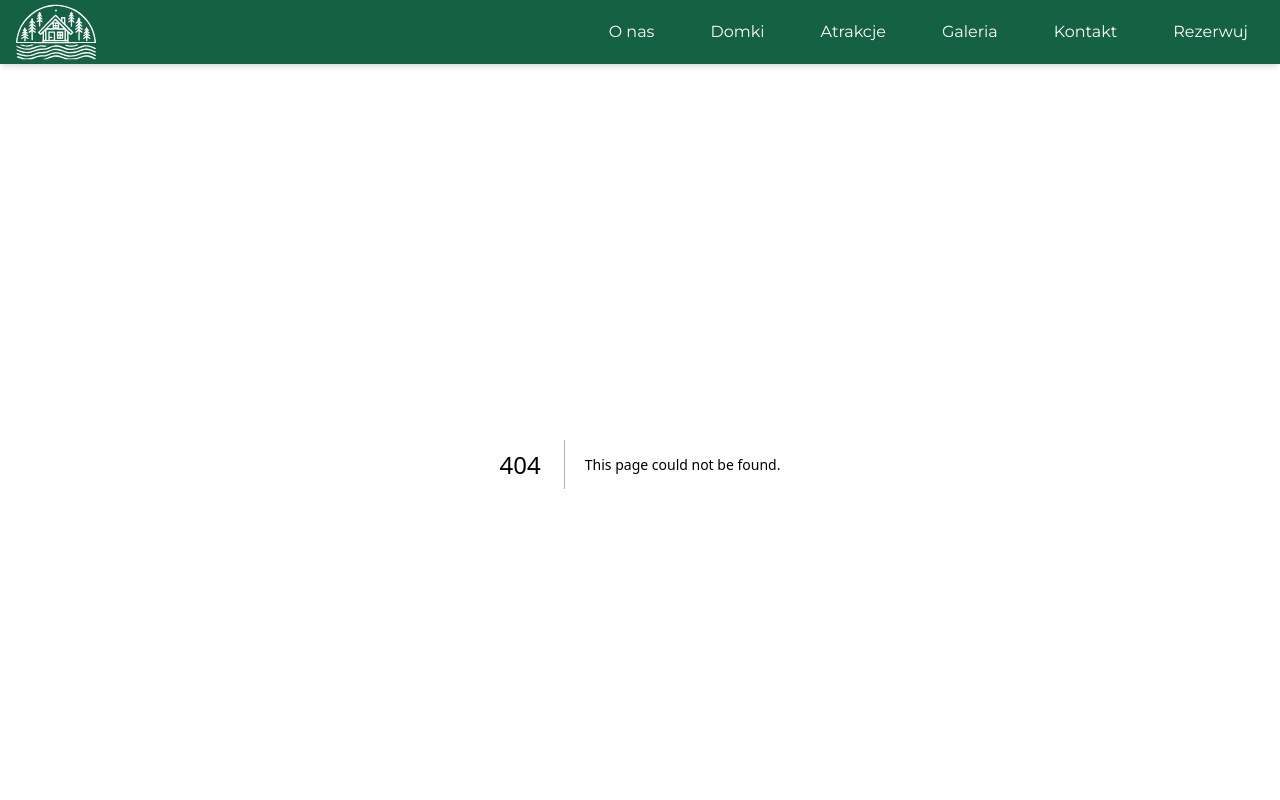
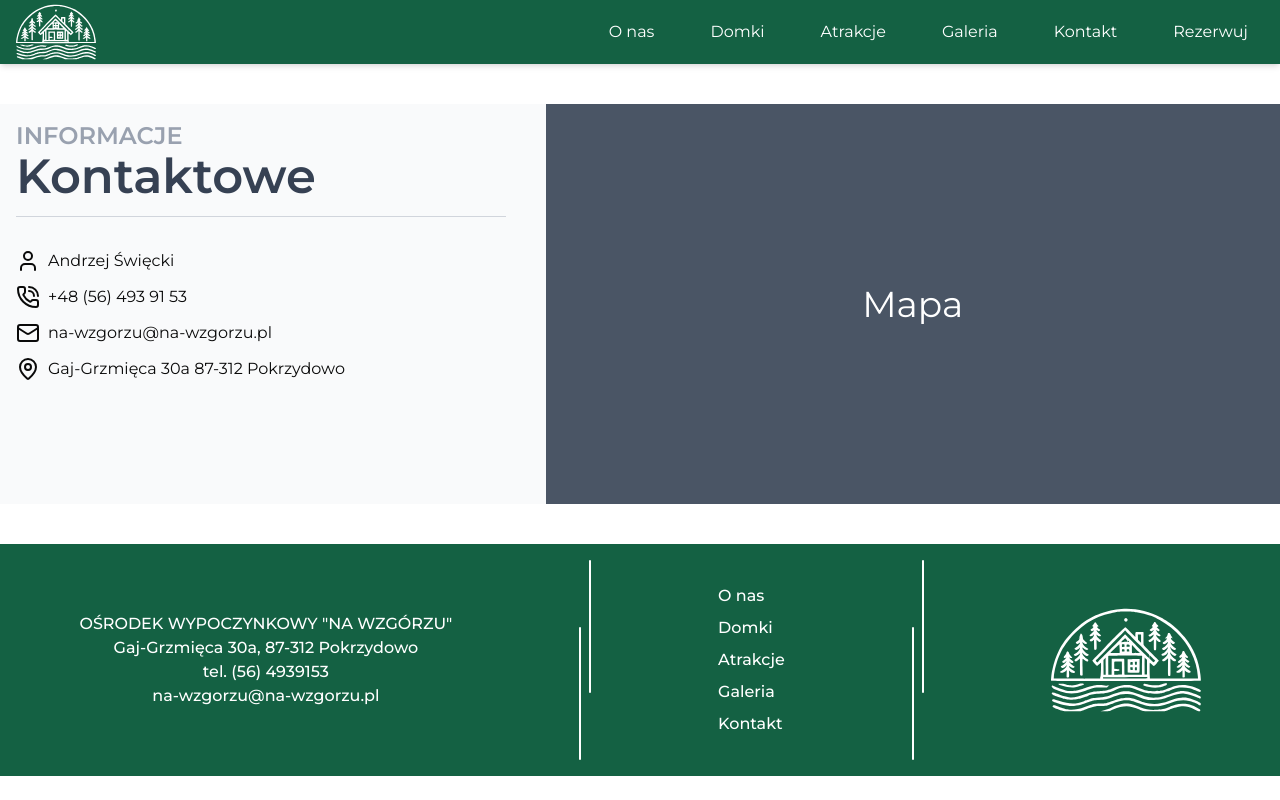
Before and after one commit to na-wzgorzu/landing, a Next.js app: page /kontakt in a window 1280 px wide. Before the commit this address had no page. Shown: the top 800 px of the page. Built offline with nearby package versions, Linux system fonts and the light colour scheme.

Commit message:
feat: add Contact page with contact information and map integration, update Navigation links for proper routing

```diff
--- /dev/null
+++ b/src/app/kontakt/page.tsx
@@ -0,0 +1,50 @@
+import { MailIcon, MapPin, PhoneCall, User } from "lucide-react";
+import React from "react";
+
+export default function Contact() {
+  return (
+    <div className="bg-gray-50 md:my-10 py-6 md:py-0">
+      <div className="max-w-screen-xl w-full mx-auto flex flex-col md:flex-row gap-6">
+        <div className="p-4 flex flex-col gap-8 flex-2">
+          <h2 className="flex flex-col text-5xl border-b text-gray-700 border-gray-300 pb-4 font-semibold">
+            <span className="uppercase text-2xl text-gray-400">Informacje</span>{" "}
+            Kontaktowe
+          </h2>
+
+          <div className="flex flex-col gap-3">
+            <div className="flex gap-2">
+              <User className="size-6" />
+              <span>Andrzej Święcki</span>
+            </div>
+            <a href="tel:+48564939153" className="flex gap-2">
+              <PhoneCall className="size-6" />
+              <span>+48 (56) 493 91 53</span>
+            </a>
+            <a href="mailto:na-wzgorzu@na-wzgorzu.pl" className="flex gap-2">
+              <MailIcon className="size-6" />
+              <span>na-wzgorzu@na-wzgorzu.pl</span>
+            </a>{" "}
+            <a
+              href="https://www.google.com/maps/dir//Gaj-Grzmi%C4%99ca+30a,+87-312+Pokrzydowo/@53.3393884,19.3571782,12z/data=!4m8!4m7!1m0!1m5!1m1!1s0x471d22a06ca9baa5:0xa7a6c6f195ed6810!2m2!1d19.4395783!2d53.3394168?entry=ttu&g_ep=EgoyMDI1MDMxMi4wIKXMDSoJLDEwMjExNDUzSAFQAw%3D%3D"
+              className="flex gap-2"
+              target="_blank"
+            >
+              <MapPin className="size-6" />
+              <span>Gaj-Grzmięca 30a 87-312 Pokrzydowo</span>
+            </a>
+          </div>
+        </div>
+
+        <Map />
+      </div>
+    </div>
+  );
+}
+
+const Map = () => {
+  return (
+    <div className="flex-3 min-h-[400px] w-full bg-gray-600 text-4xl text-white flex items-center justify-center">
+      Mapa
+    </div>
+  );
+};
--- a/src/components/Navigation/index.tsx
+++ b/src/components/Navigation/index.tsx
@@ -6,12 +6,12 @@ import Link from "next/link";
 import React from "react";
 
 const navLinks = [
-  { href: "#", label: "O nas" },
-  { href: "#", label: "Domki" },
-  { href: "#", label: "Atrakcje" },
-  { href: "#", label: "Galeria" },
-  { href: "#", label: "Kontakt" },
-  { href: "#", label: "Rezerwuj" },
+  { href: "/o-nas", label: "O nas" },
+  { href: "/domki", label: "Domki" },
+  { href: "/atrakcje", label: "Atrakcje" },
+  { href: "galeria", label: "Galeria" },
+  { href: "/kontakt", label: "Kontakt" },
+  { href: "/rezerwuj", label: "Rezerwuj" },
 ];
 
 export const Navigation = () => {
@@ -29,14 +29,14 @@ export const Navigation = () => {
         </SheetTrigger>
 
         <SheetContent side="right" className="pl-4">
-          <Link href="#" className="mr-6 hidden lg:flex z-10" prefetch={false}>
+          <Link href="/" className="mr-6 hidden lg:flex z-10" prefetch={false}>
             <Logo className="text-white size-20" />
           </Link>
           <div className="grid gap-2 py-6">
             {navLinks.map(({ href, label }, i) => (
               <Link
                 key={href + i}
-                href="#"
+                href={href}
                 className="flex w-full items-center py-2 text-lg font-semibold"
                 prefetch={false}
               >
@@ -47,7 +47,7 @@ export const Navigation = () => {
         </SheetContent>
       </Sheet>
 
-      <Link href="#" className="mr-6 flex" prefetch={false}>
+      <Link href="/" className="mr-6 flex" prefetch={false}>
         <Logo className="text-white size-20" />
       </Link>
 
@@ -55,7 +55,7 @@ export const Navigation = () => {
         {navLinks.map(({ href, label }, i) => (
           <Link
             key={href + i}
-            href="#"
+            href={href}
             className="group inline-flex h-9 w-max items-center justify-center px-4 py-2 transition-all hover:border-b hover:border-gray-400 focus:bg-gray-100 focus:text-gray-900 focus:outline-none disabled:pointer-events-none disabled:opacity-50 data-[active]:bg-gray-100/50 data-[state=open]:bg-gray-100/50"
             prefetch={false}
           >
```
